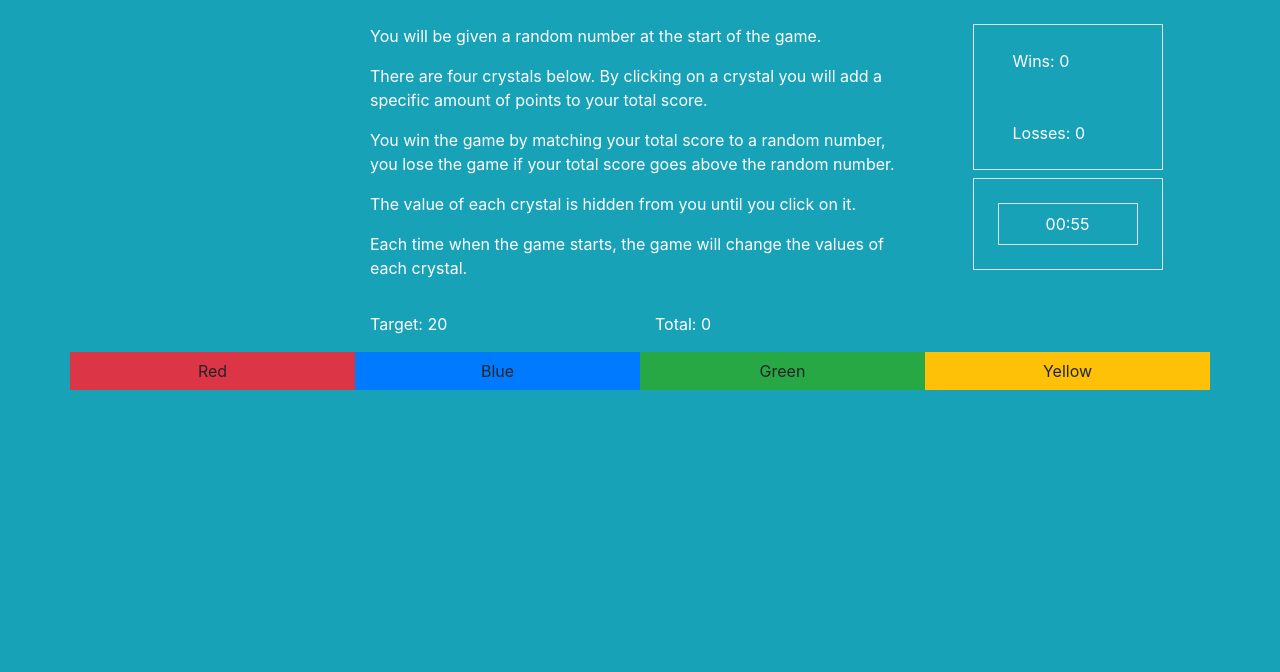
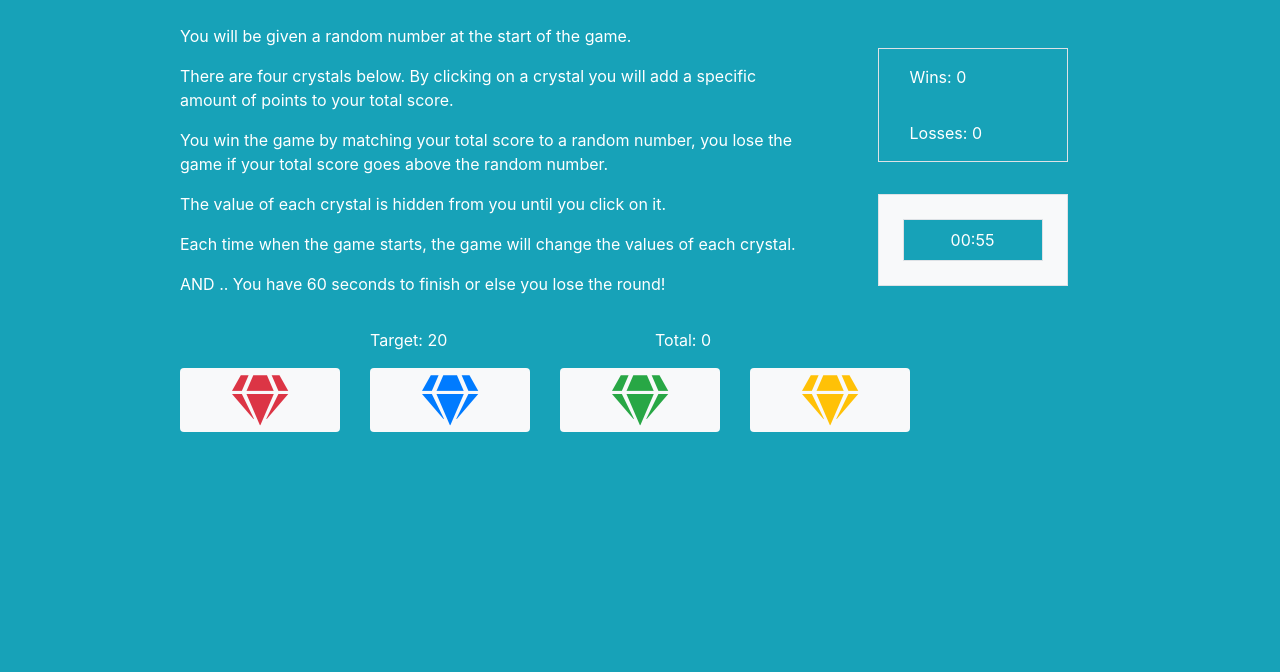
Before and after one commit to JessieSidWho/Crystal-Collector, a plain HTML site: page index.html in a window 1280 px wide. Shown: the part 128-800 px from the top of the page. Drawn offline with nearby package versions, Linux system fonts and the light colour scheme.

Commit message:
bootstrap is pretty much finsihed

```diff
--- a/index.html
+++ b/index.html
@@ -5,6 +5,7 @@
     <meta name="viewport" content="width=device-width, initial-scale=1.0">
     <meta http-equiv="X-UA-Compatible" content="ie=edge">
     <link rel="stylesheet" href="https://stackpath.bootstrapcdn.com/bootstrap/4.3.1/css/bootstrap.min.css" integrity="sha384-ggOyR0iXCbMQv3Xipma34MD+dH/1fQ784/j6cY/iJTQUOhcWr7x9JvoRxT2MZw1T" crossorigin="anonymous">
+    <link rel="stylesheet" href="https://use.fontawesome.com/releases/v5.7.2/css/all.css" integrity="sha384-fnmOCqbTlWIlj8LyTjo7mOUStjsKC4pOpQbqyi7RrhN7udi9RwhKkMHpvLbHG9Sr" crossorigin="anonymous">
     <script src = "https://cdnjs.cloudflare.com/ajax/libs/jquery/3.3.1/jquery.min.js"></script>
     <script src="./assets/game.js"></script>
     <title>Crystal Collector</title>
@@ -14,15 +15,15 @@
 
 
         <!-- Row containing name of game -->
-    <div class="row bg-info">
+    <div class="row bg-info ">
         <div id="gameName" class="jumbotron col-md-12 bg-info pb-0">
-          <h1 class="text-center">Crystal Collector</h1>
+          <h1 class="text-center font-weight-bold font-italic">Crystal Collector</h1>
         </div>
     </div>
 
     <!-- Row containing Instructions -->
     <div class="row bg-info">
-        <div id="gameDescription" class="col-md-6 offset-3 pb-3">
+        <div id="gameDescription" class="col-md-7 offset-1 pb-3">
           <p>You will be given a random number at the start of the game.</p>
 
           <p>There are four crystals below. By clicking on a crystal you will add a specific amount of points to your total score.</p>
@@ -32,24 +33,27 @@
           <p>The value of each crystal is hidden from you until you click on it.</p>
 
           <p>Each time when the game starts, the game will change the values of each crystal.</p>
+
+          <p>AND .. You have 60 seconds to finish or else you lose the round!</p>
         </div>
 
         <div class="col-md-3 ">
 
-            <div class="row">
+            <div class="row mb-4 mt-4">
               <div class="col-md-8 offset-2 border">
-                <div id="wins" class=" p-4">
+                <div id="wins" class=" p-3 ">
 
                 </div>
-                <div id="losses" class=" p-4 pt-2">
+                <div id="losses" class=" p-3 ">
 
                 </div>
               </div>
             </div>
 
+            <!-- Row containg the rimer -->
             <div class="row">
-              <div class="col-md-8 offset-2 mt-2 p-4 border">
-                <div id="timer" class=" text-center border pl-6 pr-6 pt-2 pb-2">
+              <div class="col-md-8 offset-2 mt-2 p-4 border bg-light">
+                <div id="timer" class=" text-center border pl-6 pr-6 pt-2 pb-2 bg-info">
                   00:00
                 </div>
               </div>
@@ -71,33 +75,29 @@
 
     <!-- Row containing Color Buttons -->
     <div class="row mb-6 bg-info">
-                <div id="color" class="col-md-3 bg-danger">
-                    <button id="color" class="btn btn-block bg-danger" data-id=1 data-value=0>
-                      Red
+                <div id="color" class="col-md-2 offset-1">
+                    <button id="color" class="btn btn-block bg-light" data-id=1 data-value=0>
+                        <i class="fas fa-gem text-danger" style="font-size: 50px;"></i>
                     </button>
                 </div>
-                <div id="color" class="col-md-3 bg-primary">
-                    <button id="color" class="btn btn-block bg-primary" data-id=2 data-value=0>
-                      Blue
+                <div id="color" class="col-md-2  ">
+                    <button id="color" class="btn btn-block bg-light" data-id=2 data-value=0>
+                        <i class="fas fa-gem text-primary" style="font-size: 50px;"></i>
                     </button>
                 </div>
-                <div id="color" class="col-md-3 bg-success">
-                    <button id="color" class="btn btn-block bg-success" data-id=3 data-value=0>
-                      Green
+                <div id="color" class="col-md-2  ">
+                    <button id="color" class="btn btn-block bg-light" data-id=3 data-value=0>
+                        <i class="fas fa-gem text-success" style="font-size: 50px;"></i>
                     </button>
                 </div>
-                <div id="color" class="col-md-3 bg-warning">
-                    <button id="color" class="btn btn-block bg-warning" data-id=4 data-value=0>
-                      Yellow
+                <div id="color" class="col-md-2  ">
+                    <button id="color" class="btn btn-block bg-light" data-id=4 data-value=0>
+                        <i class="fas fa-gem text-warning" style="font-size: 50px;"></i>
                     </button>
                 </div>
     </div>
 
-    <!-- Row containg Wins and Losses -->
-    <div class="row bg-info">
 
-
-    </div>
 
 
 
```
